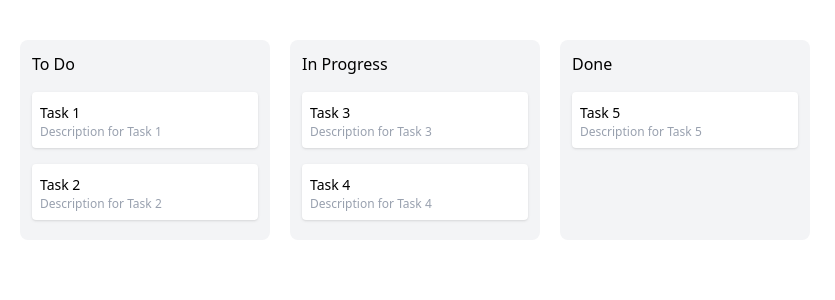
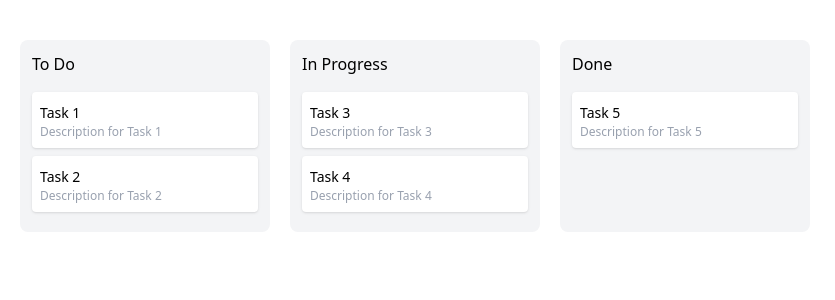
Before and after one commit to MartinLunaAguado/Trello-Clon, a Vue app: page / in a window 1280 px wide. Shown: the top 300 px of the page, without its empty margins (0-835 px from the left). Built offline with nearby package versions, Linux system fonts and the light colour scheme.

Commit message:
Drag & Drop

```diff
--- a/package.json
+++ b/package.json
@@ -15,10 +15,10 @@
   "dependencies": {
     "@tailwindcss/postcss": "^4.1.6",
     "@tailwindcss/vite": "^4.1.4",
-
     "pinia": "^3.0.1",
     "postcss": "^8.5.3",
-    "vue": "^3.5.13"
+    "vue": "^3.5.13",
+    "vuedraggable": "^4.1.0"
   },
   "devDependencies": {
     "@tsconfig/node22": "^22.0.1",
@@ -31,8 +31,8 @@
     "eslint-plugin-vue": "~10.0.0",
     "jiti": "^2.4.2",
     "npm-run-all2": "^7.0.2",
+    "postcss": "^8.5.3",
     "prettier": "3.5.3",
-    "postcss": "^8.5.3",
     "tailwindcss": "^4.1.6",
     "typescript": "~5.8.0",
     "vite": "^6.2.4",
--- a/src/App.vue
+++ b/src/App.vue
@@ -1,5 +1,6 @@
 <script setup lang="ts">
 import {reactive} from 'vue'
+import Draggable from 'vuedraggable'
 
 interface Card {
   id: number;
@@ -42,17 +43,19 @@ const lists = reactive<List[]>([
 <template>
    <main class="p-5 font-sans">
     <div class="flex gap-5 py-5 overflow-x-auto">
-        <div class="bg-gray-100 p-3 rounded-lg min-w-[250px] flex flex-col" v-for="list in lists" :key="list.id">
+      <div class="bg-gray-100 p-3 rounded-lg min-w-[250px] flex flex-col" v-for="list in lists" :key="list.id">
         <h2 class="font-medium mb-2">{{ list.title }}</h2>
-        <div class="bg-white p-2 my-2 rounded shadow cursor-pointer" v-for="card in list.cards" :key="card.id">
-          <span class="text-sm font-medium">{{ card.title }}</span>
-          <p class="text-xs text-gray-400">
-
-            {{ card.description }}
-          </p>
+        <Draggable :list="list.cards" group="cards">
+          <template #item="{element}">
+            <div class="bg-white p-2 my-2 rounded shadow cursor-pointer">
+              <span class="text-sm font-medium">{{ element.title }}</span>
+              <p class="text-xs text-gray-400">
+                {{ element.description }}
+              </p>
+            </div>
+          </template>
+        </Draggable>
         </div>
-        </div>
-
     </div>
   </main>
 </template>
```
Also changed, not shown: 1 other file (tests, documents, lock files or other folders).
